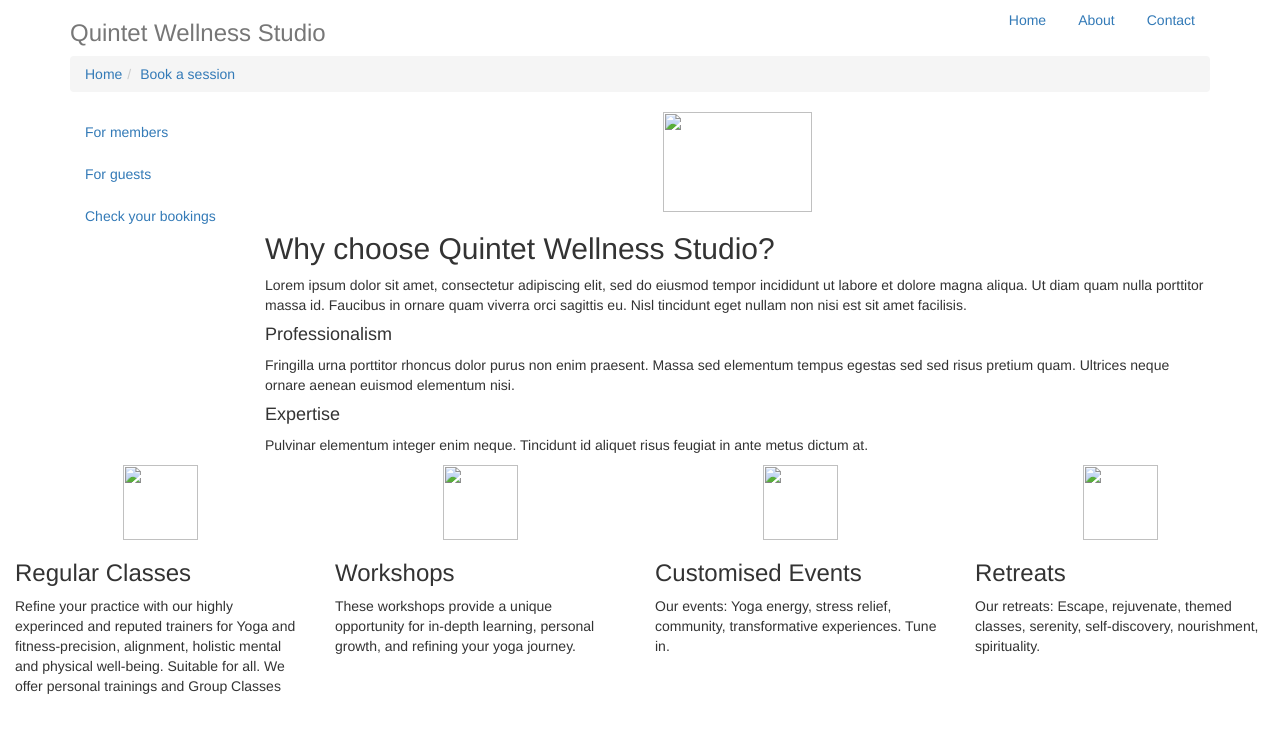
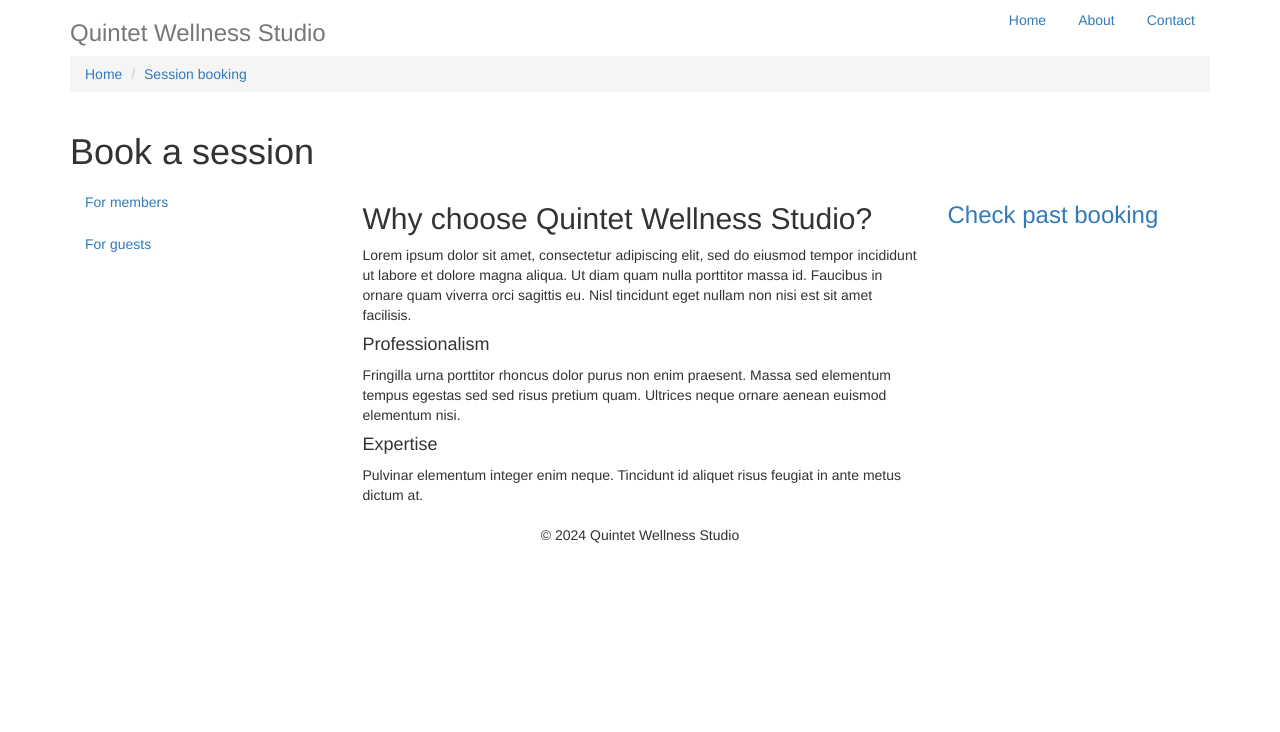
Before and after one commit to angkb/Quintet-Group3, a plain HTML site: page index.html in a window 1280 px wide. Drawn offline with nearby package versions, Linux system fonts and the light colour scheme.

Commit message:
Update index.html

```diff
--- a/index.html
+++ b/index.html
@@ -1,103 +1,123 @@
-<!doctypehtml>
-    <html lang=en>
-    <meta charset=utf-8>
-    <meta content="IE=edge" http-equiv=X-UA-Compatible>
-    <meta content="width=device-width,initial-scale=1" name=viewport>
-    <meta content="" name=description>
-    <meta content="" name=author>
+<!DOCTYPE html>
+<html lang="en">
+  <head>
+
+    <!-- Declared Vars To Go Here -->
+
+    <meta charset="utf-8">
+    <meta http-equiv="X-UA-Compatible" content="IE=edge">
+    <meta name="viewport" content="width=device-width, initial-scale=1">
+
+    <!-- Metadata -->
+    <meta name="description" content="">
+    <meta name="author" content="">
+
+    <link rel="icon" href="mysource_files/favicon.ico">
+
+    <!-- Page Name and Site Name -->
     <title>Quintet Wellness Studio</title>
-    <link href=https://maxcdn.bootstrapcdn.com/bootstrap/3.3.6/css/bootstrap.min.css rel=stylesheet>
+
+    <!-- CSS -->
+    <link href="https://maxcdn.bootstrapcdn.com/bootstrap/3.3.6/css/bootstrap.min.css" rel="stylesheet">
+    <link href="mysource_files/style.css" rel="stylesheet">
+
+  </head>
+
+  <body>
+
     <div class="container">
-        <header class="clearfix header" style=background-color:#fff>
+
+      <header class="header clearfix" style="background-color: #ffffff">
+
+        <!-- Main Menu -->
         <nav>
           <ul class="nav nav-pills pull-right">
-                    <li><a href=#>Home</a>
-                    <li><a href=#>About</a>
-                    <li><a href=#>Contact</a>
+            <li><a href="#">Home</a></li>
+            <!-- <li class="active"><a href="#">Home</a></li> -->
+            <li><a href="#">About</a></li>
+            <li><a href="#">Contact</a></li>
           </ul>
         </nav>
+
+        <!-- Site Name -->
         <h1 class="h3 text-muted">Quintet Wellness Studio</h1>
+
+        <!-- Breadcrumbs -->
         <ol class="breadcrumb">
-                <li><a href=#>Home</a>
-                <li><a href=#>Book a session</a>
+          <li><a href="#">Home</a></li>
+          <li><a href="#">Session booking</a></li>
+          <!-- <li class="active">Level 2</li> -->
         </ol>
+
       </header>
+
+      <div class="page-heading">
+
+        <!-- Page Heading -->
+        <h1>Book a session</h1>
+
+      </div>
+
       <div class="row">
-        <div class="col-sm-2">
+
+        <div class="col-sm-3">
+
+          <!-- Sub Navigation -->
           <ul class="nav nav-pills nav-stacked">
-                    <li><a href=#>For members</a>
-                    <li><a href=#>For guests</a>
-                    <li><a href=#>Check your bookings</a>
+            <li><a href="#">For members</a></li>
+            <li><a href="#">For guests</a></li>
+            <!-- <li class="active"><a href="#">Level 2</a> -->
+              <!-- <ul> -->
+                <!-- <li><a href="#">Level 3</a></li> -->
+                <!-- <li><a href="#">Level 3</a></li> -->
+                <!-- <li><a href="#">Level 3</a></li> -->
+              <!-- </ul> -->
+            <!-- </li> -->
+            <!-- <li><a href="#">Level 2</a></li> -->
           </ul>
+
         </div>
-        <div class="col-sm-10">
+
+        <div class="col-sm-6">
+
           <div class="page-contents">
-                <div class="image-box_img"><center><img alt="" decoding=async height=100 src=assets/git bn.png width=149 loading=lazy></center></div>
+
+            <!-- Design Body -->
             <h2>Why choose Quintet Wellness Studio?</h2>
-                <p>Lorem ipsum dolor sit amet, consectetur adipiscing elit, sed do eiusmod tempor incididunt ut labore et dolore magna aliqua. Ut diam quam nulla porttitor massa id. Faucibus in ornare quam viverra orci sagittis eu. Nisl tincidunt eget nullam non nisi est sit amet facilisis.
+            <p>Lorem ipsum dolor sit amet, consectetur adipiscing elit, sed do eiusmod tempor incididunt ut labore et dolore magna aliqua. Ut diam quam nulla porttitor massa id. Faucibus in ornare quam viverra orci sagittis eu. Nisl tincidunt eget nullam non nisi est sit amet facilisis.</p>
             <h4>Professionalism</h4>
-                <p>Fringilla urna porttitor rhoncus dolor purus non enim praesent. Massa sed elementum tempus egestas sed sed risus pretium quam. Ultrices neque ornare aenean euismod elementum nisi.
+            <p>Fringilla urna porttitor rhoncus dolor purus non enim praesent. Massa sed elementum tempus egestas sed sed risus pretium quam. Ultrices neque ornare aenean euismod elementum nisi.</p>
             <h4>Expertise</h4>
-                <p>Pulvinar elementum integer enim neque. Tincidunt id aliquet risus feugiat in ante metus dictum at.
+            <p>Pulvinar elementum integer enim neque. Tincidunt id aliquet risus feugiat in ante metus dictum at.</p>
+
           </div>
+
         </div>
+
+        <div class="col-sm-3">
+
+          <!-- Additional Section -->
+          <h3><a href="#">Check past booking</a></h3>
+
+          <!-- Search Section -->
+          <!-- <h2>Search</h2> -->
+
+          <!-- Nested Right Column Content -->
+
         </div>
+
       </div>
-<div class="content_container">
-    <div class="content_widget_row">
-        <div class="col-sm-3">
-            <div class="infobox">
-                <div class="infobox_wrapper layout-top">
-                    <div class="image-box_img"><center><a href=#><img alt="" decoding=async height=75 src=assets/git icons8-pilates-100.png width=75></a></center></div>
-                <div class="content_wrapper">
-                    <h3 class="infobox_title"><span class=infobox_title-idle>Regular Classes</span></h3>
-                <div class="infobox_content">
-                    <p>Refine your practice with our highly experinced and reputed trainers for Yoga and fitness-precision, alignment, holistic mental and physical well-being. Suitable for all. We offer personal trainings and Group Classes
-                </div>
-                </div>
-                </div>
-            </div>
-        </div>
-        <div class="col-sm-3">
-            <div class="infobox">
-                <div class="infobox_wrapper layout-top">
-                    <div class="image-box_img"><center><a href=#><img alt="" decoding=async height=75 src=assets/git icons8-acroyoga-100.png width=75></a></center></div>
-                <div class="content_wrapper">
-                    <h3 class="infobox_title"><span class=infobox_title-idle>Workshops</span></h3>
-                <div class="infobox_content">
-                    <p>These workshops provide a unique opportunity for in-depth learning, personal growth, and refining your yoga journey.
-                </div>
-                </div>
-                </div>
-            </div>
-        </div>
-        <div class="col-sm-3">
-            <div class="infobox">
-                <div class="infobox_wrapper layout-top">
-                    <div class="image-box_img"><center><a href=#><img alt="" decoding=async height=75 src=assets/git icons8-events-100.png width=75 loading=lazy></a></center></div>
-                <div class="content_wrapper">
-                    <h3 class="infobox_title"><span class=infobox_title-idle>Customised Events</span></h3>
-                <div class="infobox_content">
-                    <p>Our events: Yoga energy, stress relief, community, transformative experiences. Tune in.
-                </div>
-                </div>
-                </div>
-            </div>
-        </div>
-        <div class="col-sm-3">
-            <div class="infobox">
-                <div class="infobox_wrapper layout-top">
-                    <div class="image-box_img"><center><a href=#><img alt="" decoding=async height=75 src=assets/git icons8-relax-100.png width=75 loading=lazy></a></center></div>
-                <div class="content_wrapper">
-                    <h3 class="infobox_title"><span class=infobox_title-idle>Retreats</span></h3>
-                <div class="infobox_content">
-                    <p>Our retreats: Escape, rejuvenate, themed classes, serenity, self-discovery, nourishment, spirituality.
-                </div>
-                </div>
-                </div>
-            </div>
-        </div>
-    </div>
-</div>
+
+      <footer class="footer">
+        <!-- <p class="pull-right"> -->
+          <!-- Last Updated Design Area-->
+          <!-- <span id="spanDate"></span> -->
+          <!-- Last Updated: Wednesday, January 6, 2016 -->
+        <!-- </p> -->
+        <p><center>&copy; 2024 Quintet Wellness Studio</center></p>
+      </footer>
+
+    </div> <!-- /container -->
+
   </body>
 </html>
```
Lines whose indentation alone changed are shown as unchanged.
